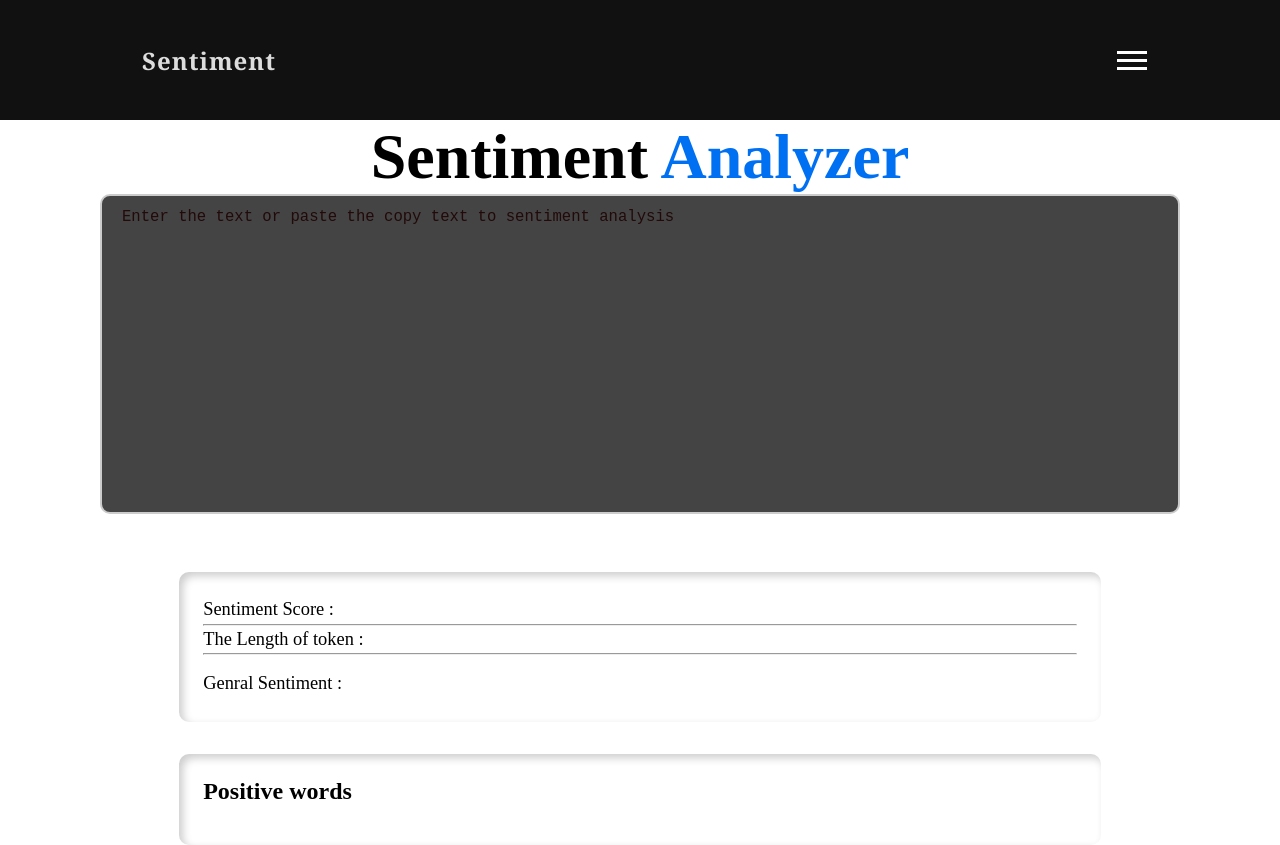
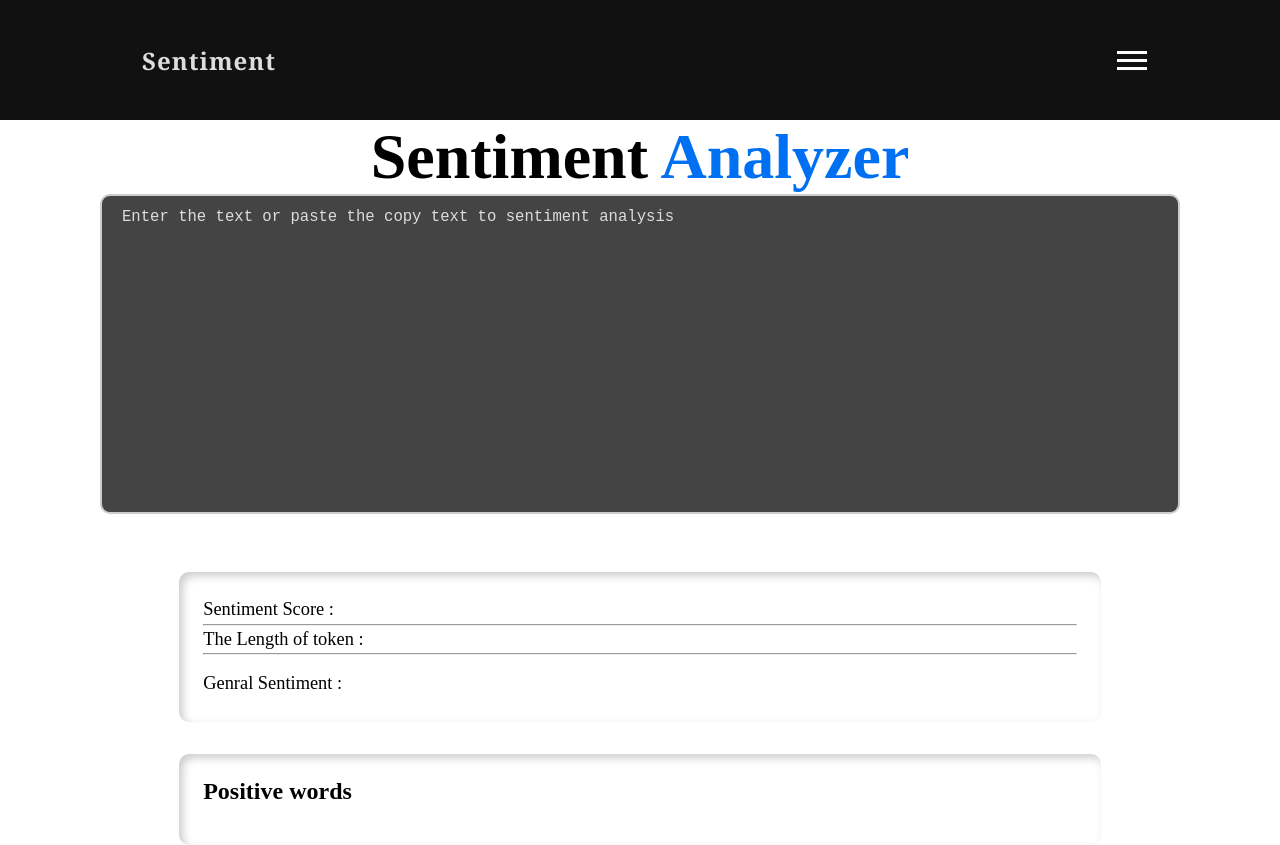
Before and after one commit to Abhisekpndy17/sentiment, a Next.js app: page / in a window 1280 px wide. Shown: the top 845 px of the page. Built offline with nearby package versions, Linux system fonts and the light colour scheme; what sentiment would draw is missing.

Commit message:
update styling

```diff
--- a/styles/globals.css
+++ b/styles/globals.css
@@ -25,7 +25,7 @@ header{
   box-sizing: border-box;
 }
 ::placeholder {
-  color: #220a0a;
+  color: #ddd;
   font-size: 1.2em;
 }
 textarea {
```
